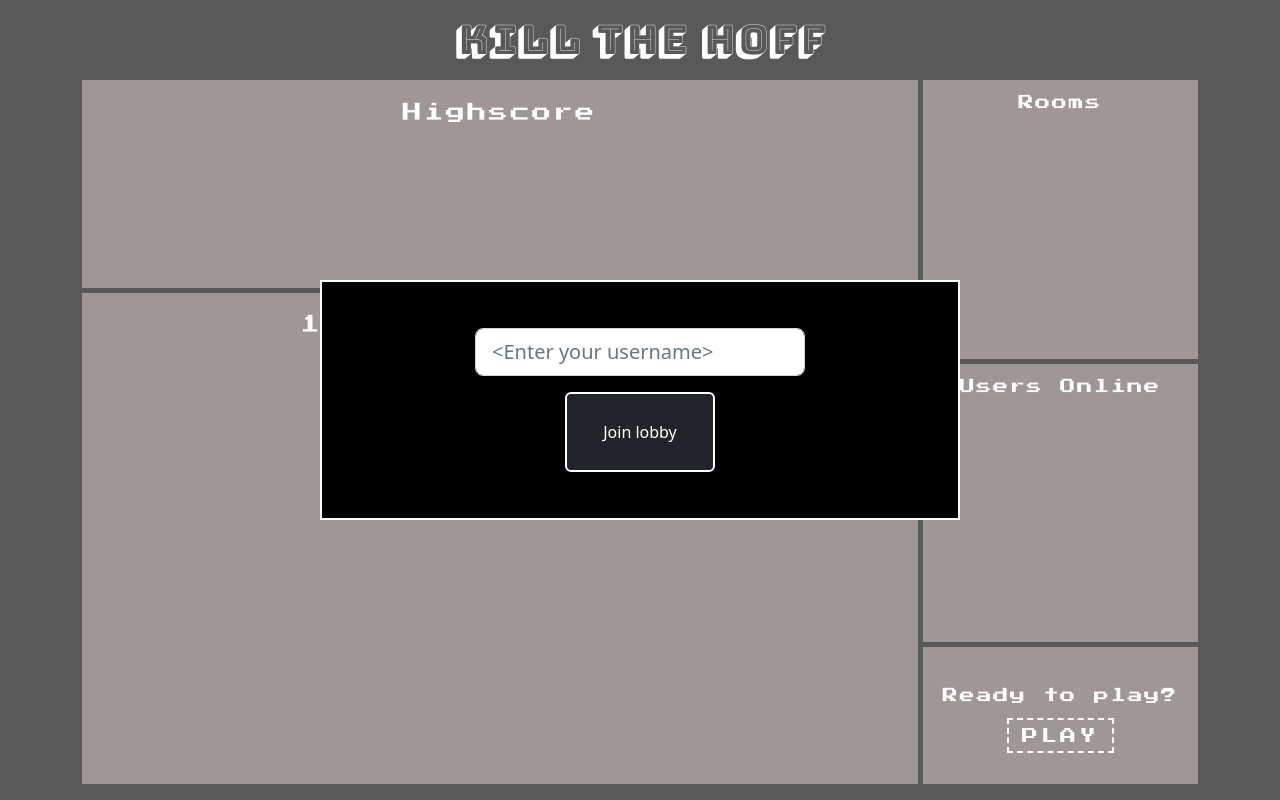
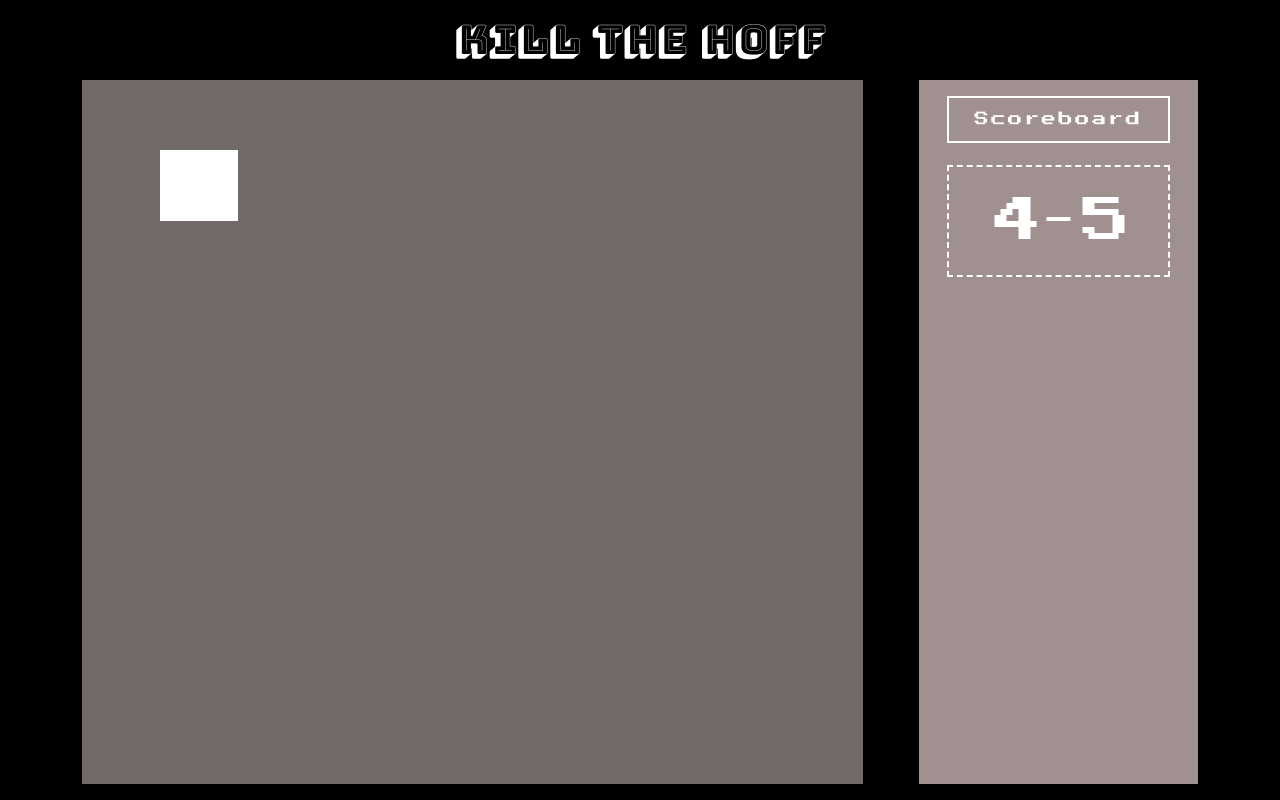
Before and after one commit to arden-rh/kill-the-hoff, a website built with Vite: page frontend/index.html in a window 1280 px wide. Built offline with nearby package versions, Linux system fonts and the light colour scheme; no server answers.

Commit message:
setting up init styling for testing of timers

```diff
--- a/frontend/index.html
+++ b/frontend/index.html
@@ -13,7 +13,8 @@
 	<!-- Fonts -->
 	<link rel="preconnect" href="https://fonts.googleapis.com">
 	<link rel="preconnect" href="https://fonts.gstatic.com" crossorigin>
-	<link href="https://fonts.googleapis.com/css2?family=Bungee+Shade&family=Press+Start+2P&display=swap" rel="stylesheet">
+	<link href="https://fonts.googleapis.com/css2?family=Bungee+Shade&family=Press+Start+2P&display=swap"
+		rel="stylesheet">
 
 	<title>Kill the Hoff</title>
 </head>
@@ -25,7 +26,7 @@
 			<h1>KILL THE HOFF</h1>
 		</header>
 
-		<div id="welcome-view-wrapper" class="">
+		<div id="welcome-view-wrapper" class="hide">
 			<div id="welcome-view">
 
 				<div id="login">
@@ -42,7 +43,7 @@
 			</div>
 		</div>
 
-		<div id="lobby-view" class="container">
+		<div id="lobby-view" class="container hide">
 
 			<div id="highscore">
 				<h3>Highscore</h3>
@@ -71,7 +72,7 @@
 			</div>
 		</div>
 
-		<div id="game-view" class="container hide">
+		<div id="game-view" class="container">
 
 			<div id="board">
 				<div id="testing"></div>
@@ -79,10 +80,10 @@
 			</div>
 
 			<div id="scoreboard">
-				<div>
-					<h2>Scoreboard</h2>
+				<h3>Scoreboard</h3>
+				<div id="score">
+					<span id="pl-1-points">4</span> - <span id="pl-2-points">5</span>
 				</div>
-				<div id="score"></div>
 
 				<div id="players">
 					<div id="player-1">
--- a/frontend/src/assets/scss/game-view/_board.scss
+++ b/frontend/src/assets/scss/game-view/_board.scss
@@ -4,7 +4,6 @@
 	display: grid;
 	grid-template-columns: repeat(10, 1fr);
 	grid-template-rows: repeat(10, 1fr);
-	border:rgb(255, 255, 255) solid 1px;
 	grid-area: 1 / 1 / 11 / 8;
 
 	div {
--- a/frontend/src/assets/scss/game-view/_scoreboard.scss
+++ b/frontend/src/assets/scss/game-view/_scoreboard.scss
@@ -1,7 +1,3 @@
-#points {
-
-}
-
 #scoreboard {
 	background-color: rgb(161, 144, 144);
 	display: flex;
@@ -9,22 +5,39 @@
 	align-items: center;
 	grid-area: 1 / 7 / 11 / 9;
 
-	div:nth-child(1) {
-		margin-top: 1rem;
-		padding: 0.5rem;
+	h3 {
+		font-size: 0.9rem;
+		letter-spacing: 0.15rem;
+		margin: 1rem 0 0 0;
+		font-family: $secondary-font;
+		color: $primary-color;
+		padding: 0.8rem 1rem;
 		display: flex;
 		align-items: center;
 		justify-content: center;
 		width: 80%;
-		border: rgb(255, 255, 255) solid 1px;
+		border: $primary-color solid 2px;
+	}
 
-		h2 {
-			font-size: 1.1rem;
-			margin: 0;
+	#score {
+		// background-color: $primary-color;
+		border: $primary-color dashed 2px;
+		height: 7rem;
+		width: 80%;
+		margin: 1.4rem 0;
+		display: flex;
+		justify-content: center;
+		align-items: center;
+		font-family: $secondary-font;
+		font-size: 2rem;
+		color: $primary-color;
+
+		span {
+			padding: 0 0 0 0.5rem;
+			font-size: 3rem;
 		}
 	}
+
 }
 
-#time {
-
-}
+.timer {}
```
Also changed, not shown: frontend/src/assets/game.ts (added, +7 -0 lines).
